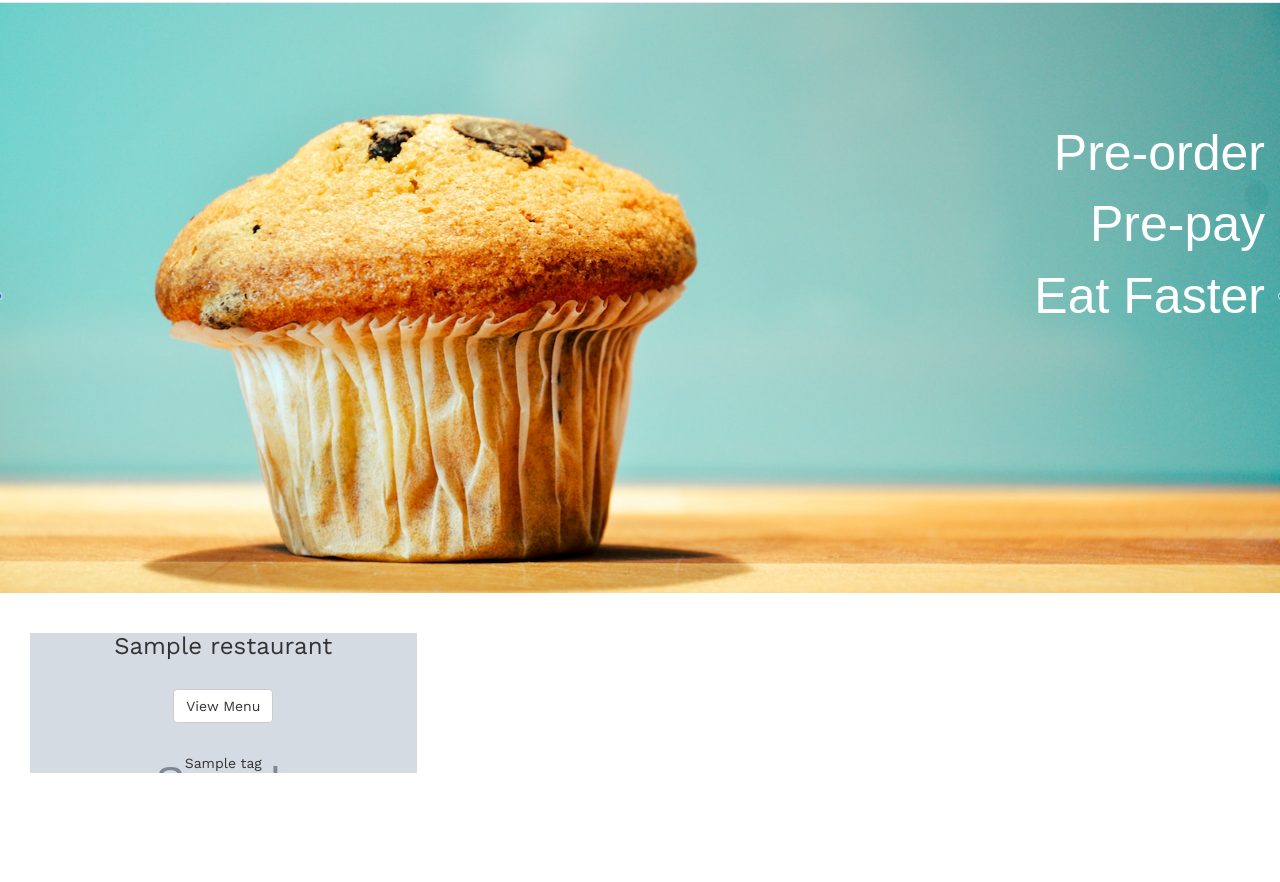
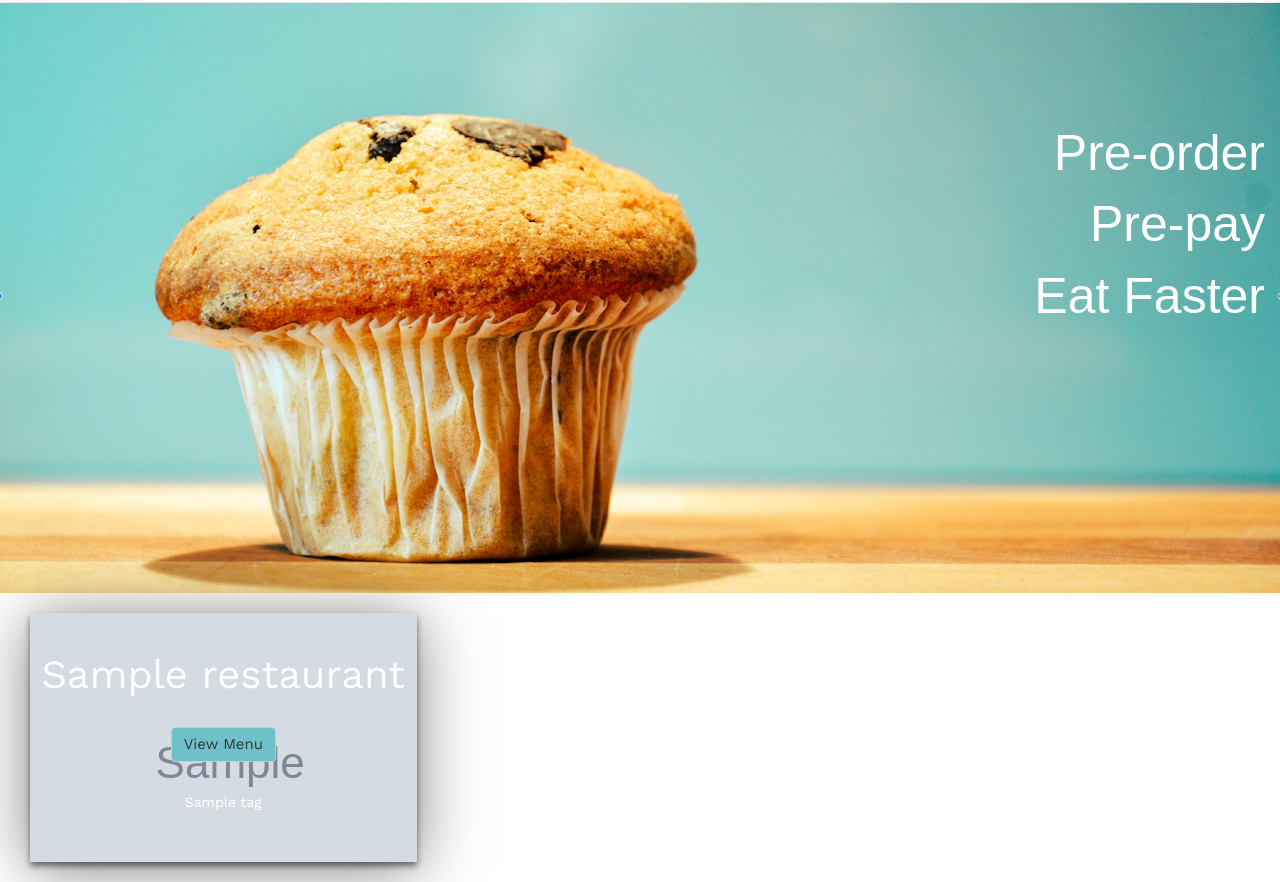
Before and after one commit to Code-Institute-Submissions/feedFast, a Django app: template restaurants/templates/restaurant_page.html in a window 1280 px wide. Shown: the part 51-933 px from the top of the page. Before the commit the page ends 824 px from the top, so only its background shows below. Run offline with Django 3.2, Linux system fonts and the light colour scheme; the template is opened without the code that fills it: most values are stand-ins (such as "Sample title", 1, 10 or a date in 2020); grey boxes marked "Sample" are stand-in pictures; some libraries are stand-ins or nearby versions.

Commit message:
Restaurant list css changes

```diff
--- a/home/static/home/style.css
+++ b/home/static/home/style.css
@@ -39,3 +39,32 @@ margin-top: 0px;
     font-size: 1.5rem;
     text-align: center;
 }
+
+
+.cardText {
+    font-size: 1.8rem;
+}
+
+.cardPostPublish {
+    font-size: 1.4rem;
+    color: white;
+}
+
+.btn-default {
+    font-size: 1.5rem;
+    background: #6EC1C8;
+}
+
+.card {
+    padding: 20px 10px 20px 10px;
+    padding-bottom: 40px;
+    box-shadow: 0 4px 6px 0 rgba(0, 0, 0, 0.50), 0 6px 60px 0 rgba(0, 0, 0, 0.50);
+}
+
+
+.cardTitle{
+    color: white;
+    text-align: center;
+    font-size: 4rem;
+    vertical-align: middle;
+}
```
Also changed, not shown: db.sqlite3, media/images/pexels-photo-110813.jpeg (added), media/images/pexels-photo-110813_1.jpeg (added), media/images/pexels-photo-302901.jpeg (added).
